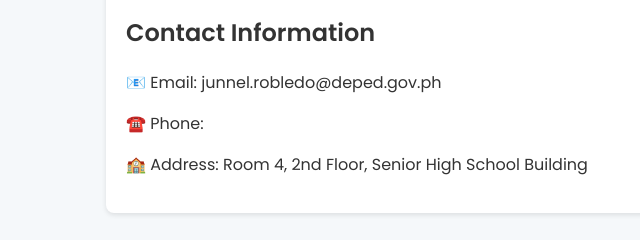
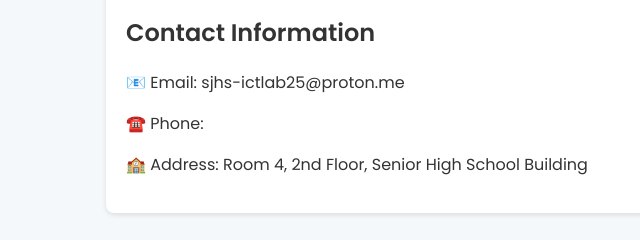
Before and after one commit to ictlab-sjhs/sjhs-ictlab, a plain HTML site: page contact.html in a window 1280 px wide. Shown: the part 186-426 px from the top of the page, 34-674 px from the left. Drawn offline with Linux system fonts and the light colour scheme.

Commit message:
Update contact.html

```diff
--- a/contact.html
+++ b/contact.html
@@ -23,7 +23,7 @@
 <main>
     <div class="card">
         <h2>Contact Information</h2>
-        <p>📧 Email: junnel.robledo@deped.gov.ph</p>
+        <p>📧 Email: sjhs-ictlab25@proton.me</p>
         <p>☎️ Phone: </p>
         <p>🏫 Address: Room 4, 2nd Floor, Senior High School Building</p>
     </div>
```
